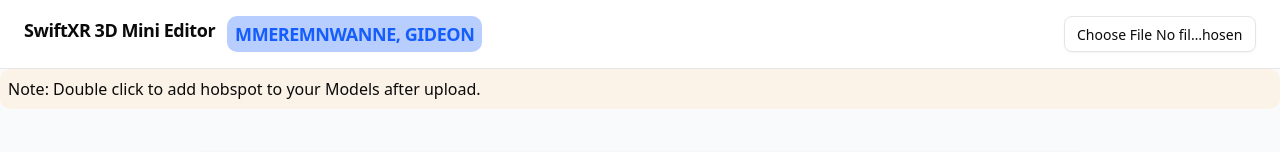
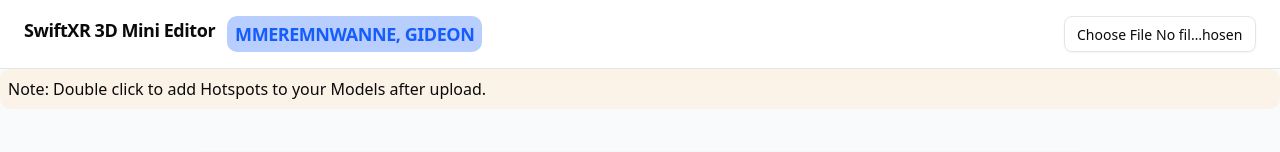
Before and after one commit to gami34/swiftxr, a Next.js app: page / in a window 1280 px wide. Shown: the top 152 px of the page. Built offline with nearby package versions, Linux system fonts and the light colour scheme.

Commit message:
update my project name

```diff
--- a/src/app/page.tsx
+++ b/src/app/page.tsx
@@ -94,7 +94,7 @@
       </header>
 
       <p className="text-base bg-orange-100/50 px-2 py-2 rounded-lg">
-        Note: Double click to add hobspot to your Models after upload.
+        Note: Double click to add Hotspots to your Models after upload.
       </p>
 
       {/* Main 3D Editor */}
```
